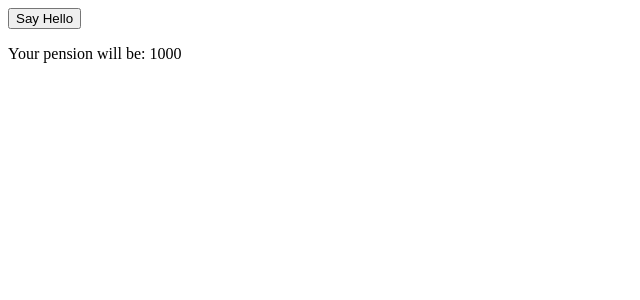
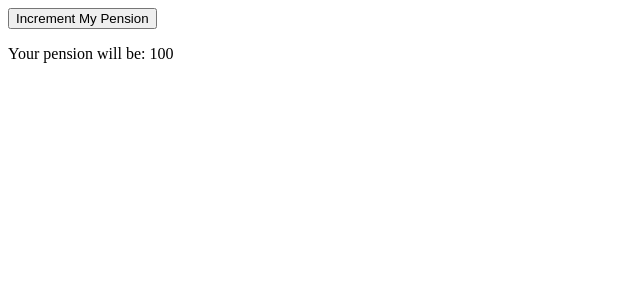
Before and after one commit to Drizii/kurs_vuejs3, a Vue app: page / in a window 1280 px wide. Shown: the top 300 px of the page, without its empty margins (0-640 px from the left). Built offline with nearby package versions, Linux system fonts and the light colour scheme.

Commit message:
let - funkcja zwiekszajaca

```diff
--- a/src/components/MyAwesomeComponent.vue
+++ b/src/components/MyAwesomeComponent.vue
@@ -1,18 +1,23 @@
 <template>
     <div>
-        <button @click="sayHello">Say Hello</button>
+        <button @click="incrementPension">Increment My Pension</button>
         <p>Your pension will be: {{ pension }}</p>
     </div>
 </template>
 
 <script>
+import { ref } from "vue";
+
 export default {
     name: 'MyAwesomeComponent',
     setup() {
+        let pension = ref(100);
 
-        let pension = 1000
+        function incrementPension() {
+            pension.value++;
+        }
 
-        return { pension }
+        return { pension, incrementPension };
     }
 }
 </script>
```
